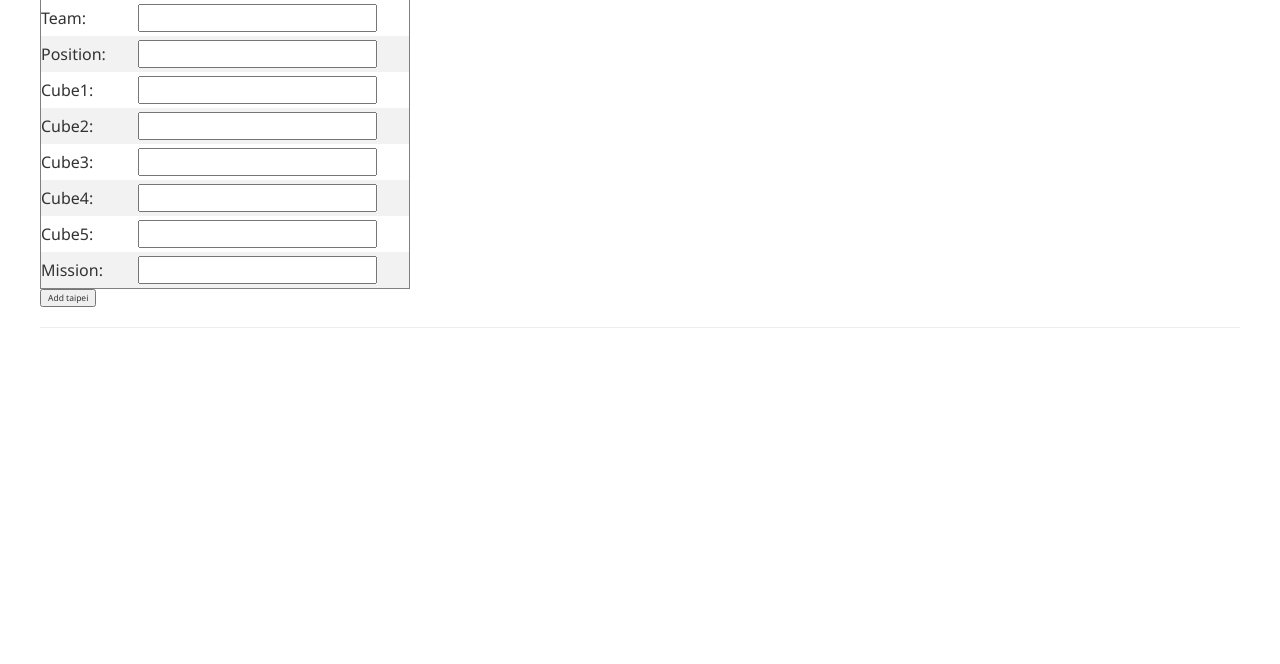
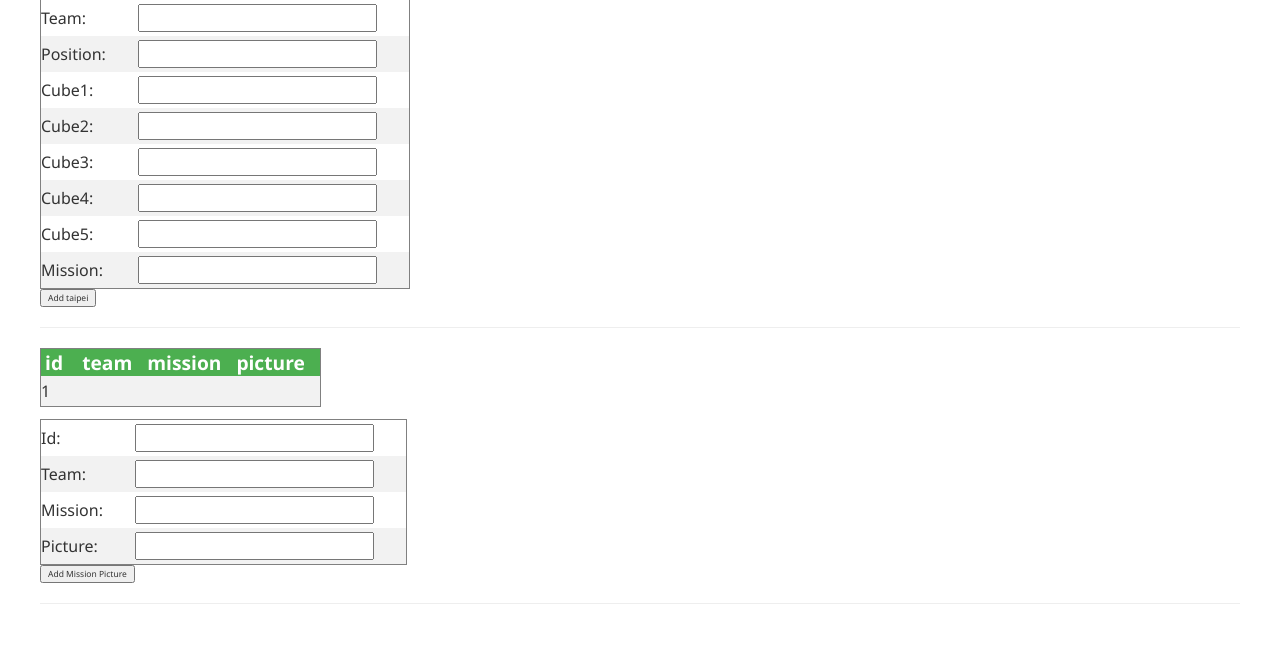
Before and after one commit to AshhWu/MSSeed13Camp, a PHP site: page /t_taipeiAdmin.php in a window 1280 px wide. Shown: the part 224-888 px from the top of the page. Before the commit the page ends 552 px from the top, so only its background shows below. Run offline with PHP 8.4, Linux system fonts and the light colour scheme; tables that the repository leaves empty or names only in its code hold one stand-in row (values such as "Sample post"); data that the repository does not hold is empty.

Commit message:
Update t_taipeiAdmin.php

```diff
--- a/t_taipeiAdmin.php
+++ b/t_taipeiAdmin.php
@@ -119,5 +119,58 @@
 
         <hr/>
 
+<!--MissionPics-->
+    <?php
+        header('Cache-Control: no-cache');
+        header('Pragma: no-cache');
+        require_once "t_getitems.php";
+        $items = getMissionPics();
+        if(!empty($items))
+        {
+            echo "<table border='1'>
+                    <tr>
+                        <th>id</th>
+                        <th>team</th>
+                        <th>mission</th>
+                        <th>picture</th>
+                    </tr>";
+            foreach($items as $item)
+            {
+                echo 	"<tr>
+                            <td>".$item[0]."</td>
+                            <td>".$item[1]."</td>
+                            <td>".$item[2]."</td>
+                            <td>".$item[3]."</td>
+                        </tr>";
+            }
+
+            echo "</table>";
+        }
+    ?>
+
+        <form action="t_addMissionPic.php" method="post">
+            <table border="1">
+                <tr>
+                    <td>Id: </td>
+                    <td><input name="id" type="number"/></td>
+                </tr>
+                <tr>
+                    <td>Team: </td>
+                    <td><input name="team" type="number"/></td>
+                </tr>
+                <tr>
+                    <td>Mission: </td>
+                    <td><input name="mission" type="number"/></td>
+                </tr>
+                <tr>
+                    <td>Picture: </td>
+                    <td><input name="picture" type="varchar"/></td>
+                </tr>
+            </table>
+            <input type="submit" value="Add Mission Picture"/>
+        </form>
+
+        <hr/>
+
     </body>
 </html>
```
